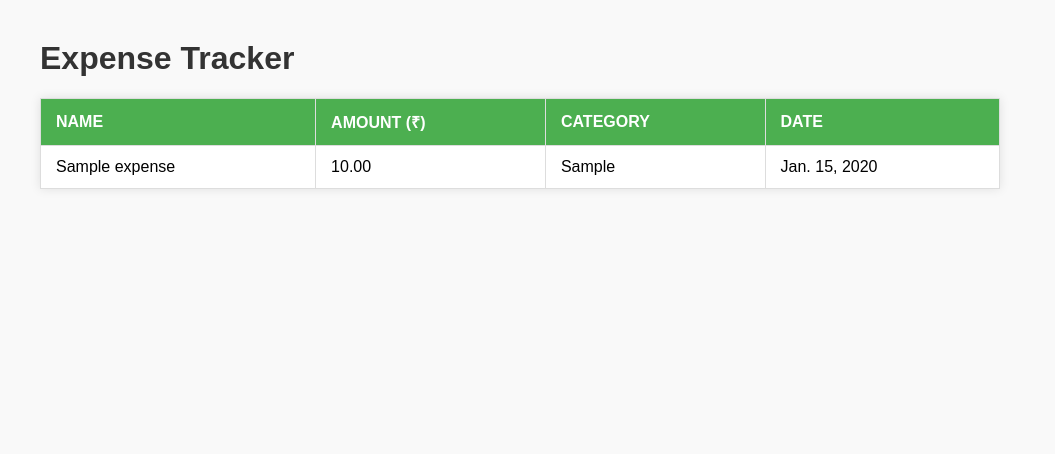
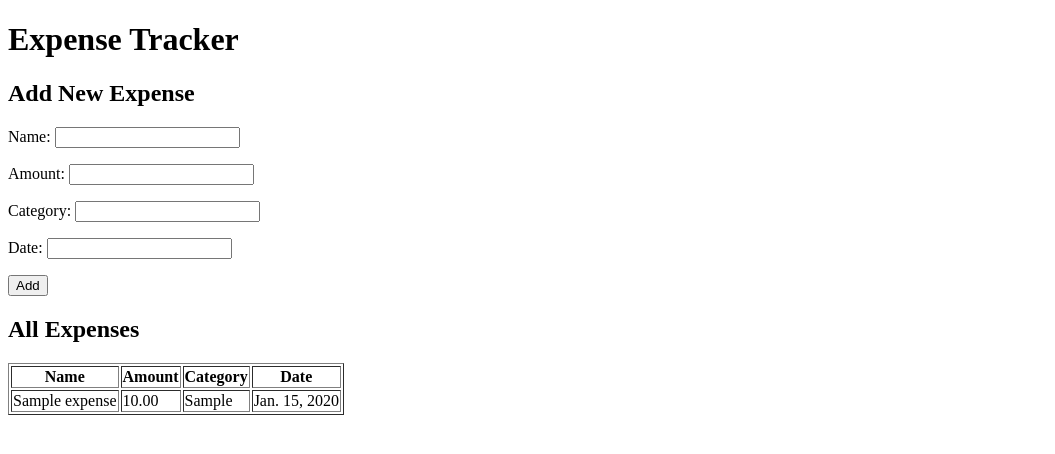
Before and after one commit to AkshithaYadav-Bathula/Expense-tracker, a Django app: page / in a window 1280 px wide. Shown: the top 454 px of the page, without its empty margins (0-1055 px from the left). Run offline with Django 5.2, Linux system fonts and the light colour scheme; tables that the repository leaves empty hold one stand-in row (values such as "Sample post").

Commit message:
add and display  expenses

```diff
--- a/expensetracker/urls.py
+++ b/expensetracker/urls.py
@@ -1,3 +1,4 @@
+# expensetracker/urls.py
 from django.contrib import admin
 from django.urls import path, include
 
@@ -5,5 +6,5 @@ urlpatterns = [
     path('admin/', admin.site.urls),
     path('', include('tracker.urls')),
 ]
-# This file defines the URL patterns for the entire Django project.
-# It includes the admin site URLs and the URLs from the tracker app.
+# This file defines the URL patterns for the Expense Tracker application.
+# It includes the admin site and the URLs from the tracker app.
--- a/tracker/templates/tracker/home.html
+++ b/tracker/templates/tracker/home.html
@@ -1,58 +1,29 @@
 <!DOCTYPE html>
-<html lang="en">
+<html>
 <head>
-    <meta charset="UTF-8" />
-    <title>Expense Tracker - Home</title>
-    <style>
-        body {
-            font-family: Arial, sans-serif;
-            margin: 40px;
-            background-color: #f9f9f9;
-        }
-        h1 {
-            color: #333;
-        }
-        table {
-            width: 80%;
-            border-collapse: collapse;
-            margin-top: 20px;
-            box-shadow: 0 0 10px rgba(0,0,0,0.1);
-            background: white;
-        }
-        th, td {
-            padding: 12px 15px;
-            border: 1px solid #ddd;
-            text-align: left;
-        }
-        th {
-            background-color: #4CAF50;
-            color: white;
-            text-transform: uppercase;
-        }
-        tr:nth-child(even) {
-            background-color: #f2f2f2;
-        }
-        .no-expenses {
-            margin-top: 20px;
-            color: #888;
-        }
-    </style>
+    <title>Expense Tracker</title>
 </head>
 <body>
-
     <h1>Expense Tracker</h1>
 
+    <!-- Add Expense Form -->
+    <h2>Add New Expense</h2>
+    <form method="POST">
+        {% csrf_token %}
+        {{ form.as_p }}
+        <button type="submit">Add</button>
+    </form>
+
+    <!-- Display Expense Table -->
+    <h2>All Expenses</h2>
     {% if expenses %}
-    <table>
-        <thead>
+        <table border="1">
             <tr>
                 <th>Name</th>
-                <th>Amount (₹)</th>
+                <th>Amount</th>
                 <th>Category</th>
                 <th>Date</th>
             </tr>
-        </thead>
-        <tbody>
             {% for expense in expenses %}
             <tr>
                 <td>{{ expense.name }}</td>
@@ -61,11 +32,9 @@
                 <td>{{ expense.date }}</td>
             </tr>
             {% endfor %}
-        </tbody>
-    </table>
+        </table>
     {% else %}
-    <p class="no-expenses">No expenses added yet.</p>
+        <p>No expenses added yet.</p>
     {% endif %}
-
 </body>
 </html>
--- a/tracker/views.py
+++ b/tracker/views.py
@@ -1,9 +1,15 @@
-from django.shortcuts import render
+from django.shortcuts import render, redirect
 from .models import Expense
+from .forms import ExpenseForm
 
 def home(request):
-    expenses = Expense.objects.all().order_by('-date')  # latest first
-    return render(request, 'tracker/home.html', {'expenses': expenses})
+    if request.method == 'POST':
+        form = ExpenseForm(request.POST)
+        if form.is_valid():
+            form.save()
+            return redirect('/')
+    else:
+        form = ExpenseForm()
 
-# This view retrieves all Expense objects from the database, ordered by date in descending order.
-# It then renders the 'home.html' template, passing the expenses as context.
+    expenses = Expense.objects.all()
+    return render(request, 'tracker/home.html', {'form': form, 'expenses': expenses})
```
Also changed, not shown: tracker/templates/tracker/add_expense.html (added, +15 -0 lines).
